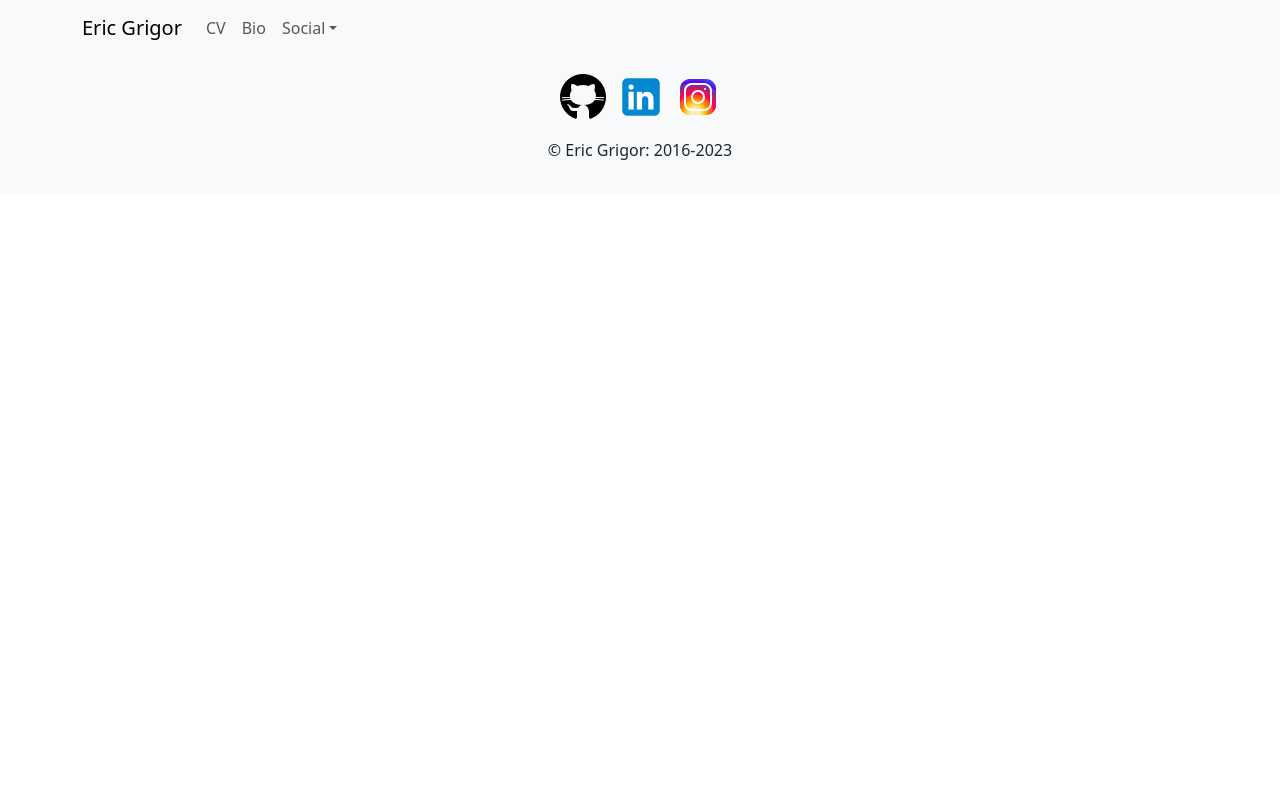
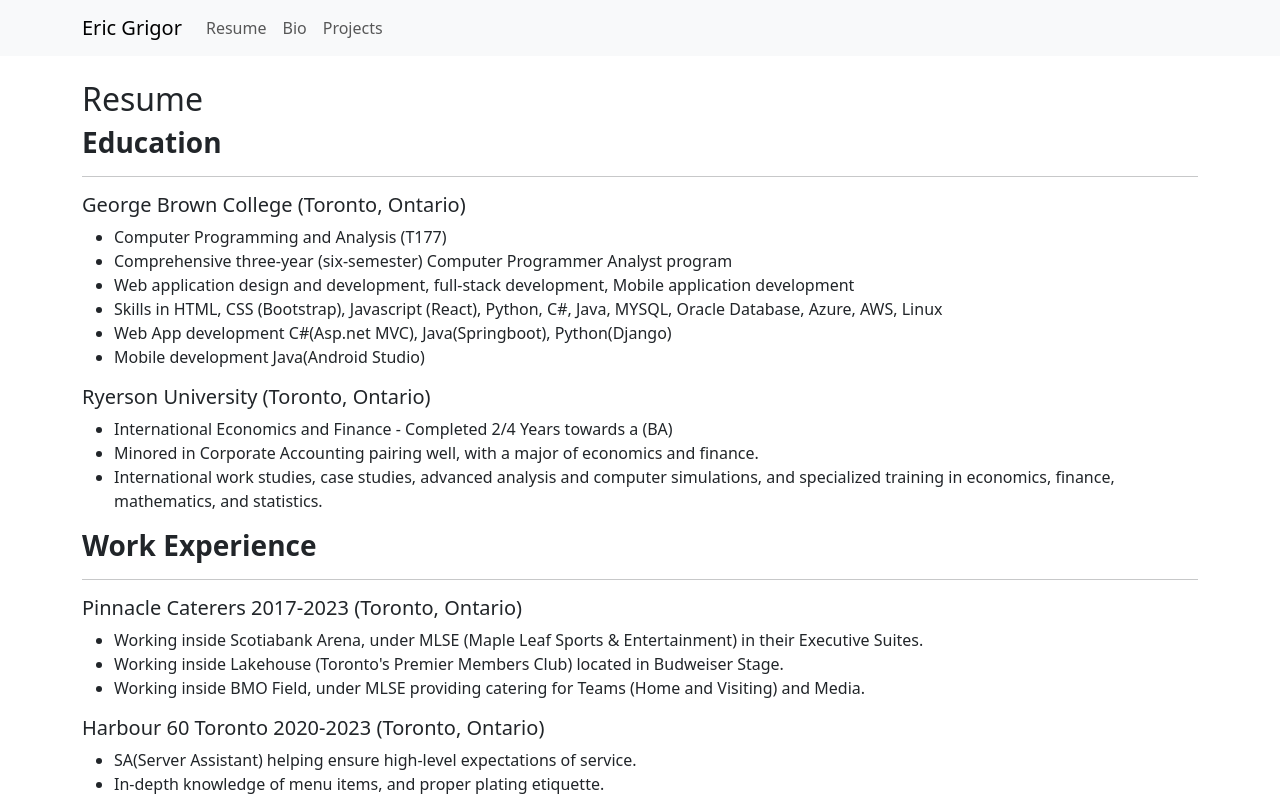
Before and after one commit to e41c/eric, a React (Create React App) app: page /resume in a window 1280 px wide. Shown: the top 800 px of the page. Built offline with nearby package versions, Linux system fonts and the light colour scheme.

Commit message:
updated  project  to reflect outline

```diff
--- a/src/App.js
+++ b/src/App.js
@@ -7,8 +7,7 @@ import Navbar from './components/Navbar';
 import Footer from './components/Footer';
 import BioSection from './pages/BioSection';
 import ProjectsPage from './pages/ProjectsPage';
-import EducationSection from './pages/EducationSection';
-import WorkExperienceSection from './pages/WorkExperienceSection';
+import ResumePage from './pages/ResumePage';
 import Home from './pages/Home';
 
 function App() {
@@ -20,8 +19,7 @@ function App() {
           <Route path="/" element={<Home />} />
           <Route path="/bio" element={<BioSection />} />
           <Route path="/projects" element={<ProjectsPage />} />
-          <Route path="/education" element={<EducationSection />} />
-          <Route path="/work-experience" element={<WorkExperienceSection />} />
+          <Route path="/resume" element={<ResumePage />} />
           {/* Add other routes as needed */}
         </Routes>
         <Footer />
--- a/src/components/Navbar.jsx
+++ b/src/components/Navbar.jsx
@@ -1,34 +1,41 @@
 // react-portfolio/src/components/Navbar.js
 
-import React from 'react';
+import React, { useState } from 'react';
 import { Link } from 'react-router-dom';
 
 const Navbar = () => {
+  const [isNavExpanded, setIsNavExpanded] = useState(false);
+  const [isDropdownOpen, setIsDropdownOpen] = useState(false);
+
+  // Toggle for Navbar collapse
+  const toggleNav = () => {
+    setIsNavExpanded(!isNavExpanded);
+  };
+
+  // Toggle for dropdown
+  const toggleDropdown = () => {
+    setIsDropdownOpen(!isDropdownOpen);
+  };
+
   return (
     <nav className="navbar navbar-expand-lg navbar-light bg-light">
       <div className="container">
         <Link className="navbar-brand" to="/">Eric Grigor</Link>
-        <button className="navbar-toggler" type="button" data-bs-toggle="collapse" data-bs-target="#navbarNavDropdown" aria-controls="navbarNavDropdown" aria-expanded="false" aria-label="Toggle navigation">
+        <button className="navbar-toggler" type="button" onClick={toggleNav} aria-controls="navbarNavDropdown" aria-expanded={isNavExpanded ? 'true' : 'false'} aria-label="Toggle navigation">
           <span className="navbar-toggler-icon"></span>
         </button>
-        <div className="collapse navbar-collapse" id="navbarNavDropdown">
+        <div className={`collapse navbar-collapse ${isNavExpanded ? 'show' : ''}`} id="navbarNavDropdown">
           <ul className="navbar-nav">
             <li className="nav-item">
-              <Link className="nav-link" to="/cv">CV</Link>
+              <Link className="nav-link" to="/resume">Resume</Link>
             </li>
             <li className="nav-item">
               <Link className="nav-link" to="/bio">Bio</Link>
             </li>
-            <li className="nav-item dropdown">
-              <Link className="nav-link dropdown-toggle" to="#" role="button" data-bs-toggle="dropdown" aria-expanded="false">
-                Social
-              </Link>
-              <ul className="dropdown-menu" aria-labelledby="navbarDropdownMenuLink">
-                <li><a className="dropdown-item" href="https://github.com/e41c" target="_blank" rel="noopener noreferrer"><img src="/icons/icons8-github-50.png" alt="Github" className="social-icon" /> Github</a></li>
-                <li><a className="dropdown-item" href="https://www.linkedin.com/in/eric-grigor/" target="_blank" rel="noopener noreferrer"><img src="/icons/icons8-linkedin-50.png" alt="LinkedIn" className="social-icon" /> LinkedIn</a></li>
-                <li><a className="dropdown-item" href="https://www.instagram.com/le41cl" target="_blank" rel="noopener noreferrer"><img src="/icons/instagram-logo.png" alt="Instagram" className="social-icon" /> Instagram</a></li>
-              </ul>
+            <li className="nav-item">
+              <Link className="nav-link" to="/projects">Projects</Link>
             </li>
+            {/* Social Dropdown Here */}
           </ul>
         </div>
       </div>
--- a/src/pages/EducationSection.jsx
+++ /dev/null
@@ -1,31 +0,0 @@
-import React from 'react';
-
-const EducationSection = () => {
-  return (
-    <div>
-      <h3><strong>Education</strong></h3>
-      <hr />
-      <div>
-        <h5>George Brown College (Toronto, Ontario)</h5>
-        <ul>
-          <li>Computer Programming and Analysis (T177)</li>
-          <li>Comprehensive three-year (six-semester) Computer Programmer Analyst program</li>
-          <li>Web application design and development, full-stack development, Mobile application development</li>
-          <li>Skills in HTML, CSS (Bootstrap), Javascript (React), Python, C#, Java, MYSQL, Oracle Database, Azure, AWS, Linux</li>
-          <li>Web App development C#(Asp.net MVC), Java(Springboot), Python(Django)</li>
-          <li>Mobile development Java(Android Studio)</li>
-        </ul>
-      </div>
-      <div>
-        <h5>Ryerson University (Toronto, Ontario)</h5>
-        <ul>
-          <li>International Economics and Finance - Completed 2/4 Years towards a (BA)</li>
-          <li>Minored in Corporate Accounting pairing well, with a major of economics and finance.</li>
-          <li>International work studies, case studies, advanced analysis and computer simulations, and specialized training in economics, finance, mathematics, and statistics.</li>
-        </ul>
-      </div>
-    </div>
-  );
-};
-
-export default EducationSection;
--- a/src/pages/Home.jsx
+++ b/src/pages/Home.jsx
@@ -1,12 +1,27 @@
 // src/pages/Home.js
+
 import React from 'react';
 
 const Home = () => {
   return (
-    <div className="container">
-      <h1>Welcome to My Portfolio</h1>
-      {/* Additional content */}
-    </div>
+    <main className="container text-center">
+      {/* Image */}
+      <div className="mt-4">
+        <img src="../../public/index/developer.jpg" className="img-fluid rounded-circle" alt="Eric Grigor" style={{ maxWidth: '350px' }} />
+      </div>
+
+      {/* Welcome Text */}
+      <div className="mt-4">
+        <h3>Eric Grigor</h3>
+        <small className="text-muted">Web/Software Developer</small>
+      </div>
+
+      {/* Quote with improved styling */}
+      <div className="mt-4" style={{ padding: '20px', fontStyle: 'italic', fontSize: '1.2rem' }}>
+        <p className="mb-0">"Talk is cheap. Show me the code."</p>
+        <footer className="blockquote-footer" style={{ marginTop: '10px' }}>Linus Torvalds</footer>
+      </div>
+    </main>
   );
 };
 
--- /dev/null
+++ b/src/pages/ResumePage.jsx
@@ -0,0 +1,48 @@
+// react-portfoli/src/pages/ResumePage.jsx
+
+import React from 'react';
+
+const ResumePage = () => {
+  return (
+    <div className="container mt-4">
+      <h2>Resume</h2>
+      <section>
+        <h3><strong>Education</strong></h3>
+        <hr />
+        <h5>George Brown College (Toronto, Ontario)</h5>
+        <ul>
+          <li>Computer Programming and Analysis (T177)</li>
+          <li>Comprehensive three-year (six-semester) Computer Programmer Analyst program</li>
+          <li>Web application design and development, full-stack development, Mobile application development</li>
+          <li>Skills in HTML, CSS (Bootstrap), Javascript (React), Python, C#, Java, MYSQL, Oracle Database, Azure, AWS, Linux</li>
+          <li>Web App development C#(Asp.net MVC), Java(Springboot), Python(Django)</li>
+          <li>Mobile development Java(Android Studio)</li>
+        </ul>
+        <h5>Ryerson University (Toronto, Ontario)</h5>
+        <ul>
+          <li>International Economics and Finance - Completed 2/4 Years towards a (BA)</li>
+          <li>Minored in Corporate Accounting pairing well, with a major of economics and finance.</li>
+          <li>International work studies, case studies, advanced analysis and computer simulations, and specialized training in economics, finance, mathematics, and statistics.</li>
+        </ul>
+      </section>
+      <section>
+        <h3><strong>Work Experience</strong></h3>
+        <hr />
+        <h5>Pinnacle Caterers 2017-2023 (Toronto, Ontario)</h5>
+        <ul>
+          <li>Working inside Scotiabank Arena, under MLSE (Maple Leaf Sports & Entertainment) in their Executive Suites.</li>
+          <li>Working inside Lakehouse (Toronto's Premier Members Club) located in Budweiser Stage.</li>
+          <li>Working inside BMO Field, under MLSE providing catering for Teams (Home and Visiting) and Media.</li>
+        </ul>
+        <h5>Harbour 60 Toronto 2020-2023 (Toronto, Ontario)</h5>
+        <ul>
+          <li>SA(Server Assistant) helping ensure high-level expectations of service.</li>
+          <li>In-depth knowledge of menu items, and proper plating etiquette.</li>
+          <li>Exposure to world-class ingredients like Japanese A5 wagyu and Aussie Wagyu, and a large rare wine collection.</li>
+        </ul>
+      </section>
+    </div>
+  );
+};
+
+export default ResumePage;
--- a/src/pages/WorkExperienceSection.jsx
+++ /dev/null
@@ -1,28 +0,0 @@
-import React from 'react';
-
-const WorkExperienceSection = () => {
-  return (
-    <div>
-      <h3><strong>Work Experience</strong></h3>
-      <hr />
-      <div>
-        <h5>Pinnacle Caterers 2017-2023 (Toronto, Ontario)</h5>
-        <ul>
-          <li>Working inside Scotiabank Arena, under MLSE (Maple Leaf Sports & Entertainment) in their Executive Suites.</li>
-          <li>Working inside Lakehouse (Toronto's Premier Members Club) located in Budweiser Stage.</li>
-          <li>Working inside BMO Field, under MLSE providing catering for Teams (Home and Visiting) and Media.</li>
-        </ul>
-      </div>
-      <div>
-        <h5>Harbour 60 Toronto 2020-2023 (Toronto, Ontario)</h5>
-        <ul>
-          <li>SA(Server Assistant) helping ensure high-level expectations of service.</li>
-          <li>In-depth knowledge of menu items, and proper plating etiquette.</li>
-          <li>Exposure to world-class ingredients like Japanese A5 wagyu and Aussie Wagyu, and a large rare wine collection.</li>
-        </ul>
-      </div>
-    </div>
-  );
-};
-
-export default WorkExperienceSection;
```
